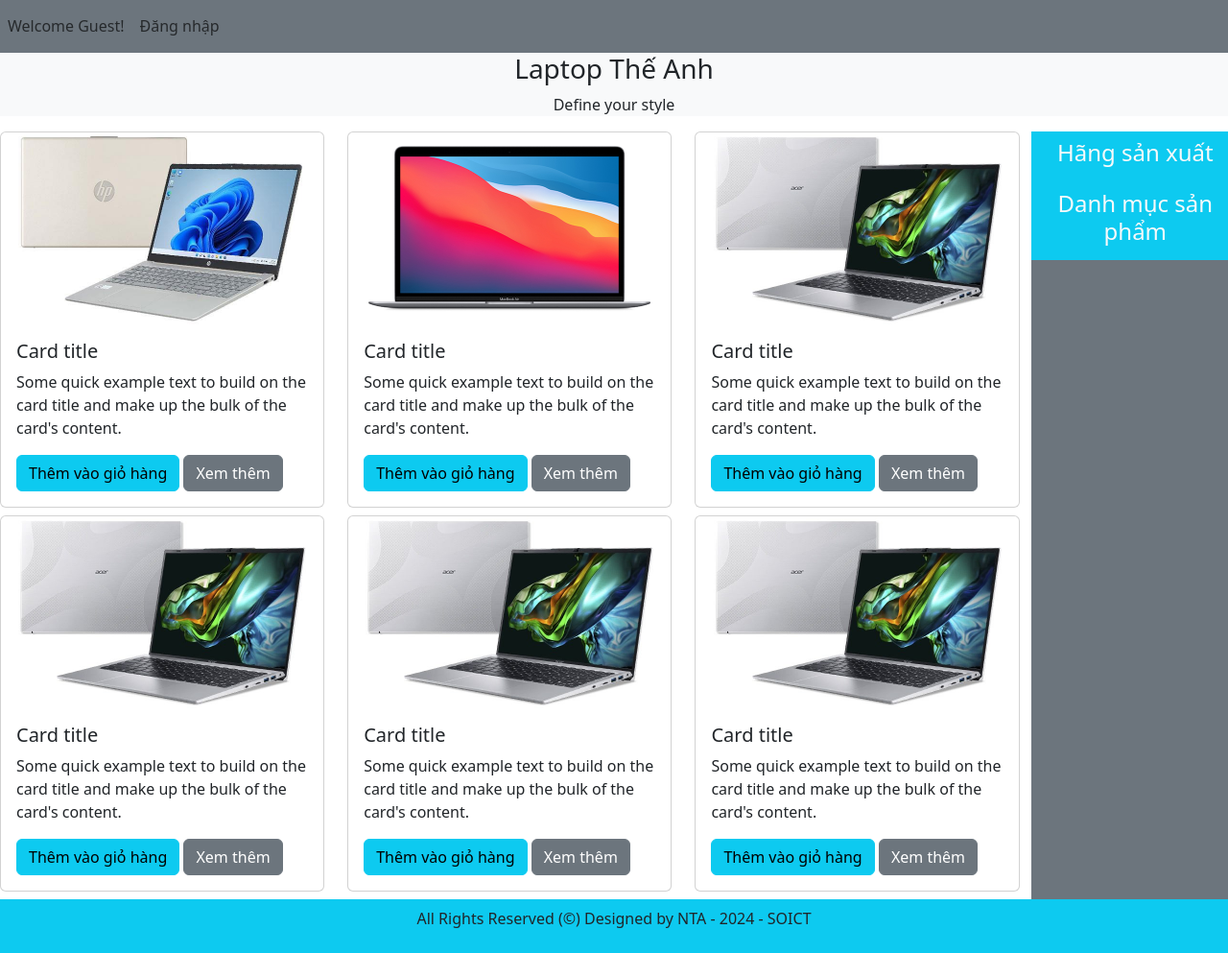
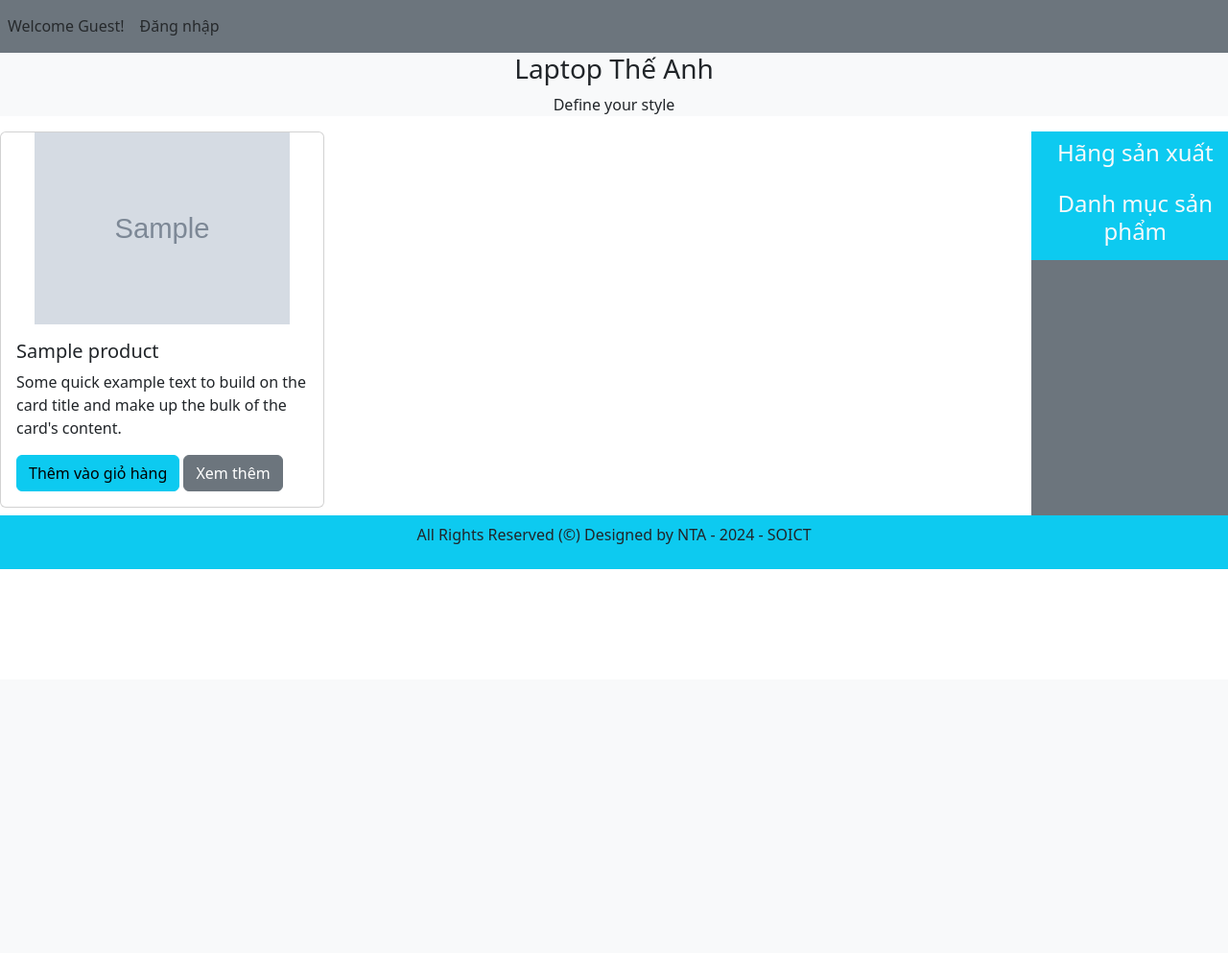
Before and after one commit to ntabodoiqua/Project1_EcomWebSite, a PHP site: page / in a window 1280 px wide. Shown: the part 92-1085 px from the top of the page at 96% size. After the commit the page ends 685 px from the top, so only its background shows below. Run offline with PHP 8.4, Linux system fonts and the light colour scheme; tables that the repository leaves empty or names only in its code hold one stand-in row (values such as "Sample post"); grey boxes marked "Sample" are stand-in pictures.

Commit message:
display web

```diff
--- a/admin_area/insert_product.php
+++ b/admin_area/insert_product.php
@@ -25,9 +25,9 @@ if(isset($_POST['insert_product'])){
         echo "<script>alert('Hãy điền hết các ô trống!')</script>";
         exit();
     } else{
-        move_uploaded_file($temp_image1,"./product_images/product_image1");
-        move_uploaded_file($temp_image2,"./product_images/product_image2");
-        move_uploaded_file($temp_image3,"./product_images/product_image3");
+        move_uploaded_file($temp_image1,"./product_images/$product_image1");
+        move_uploaded_file($temp_image2,"./product_images/$product_image2");
+        move_uploaded_file($temp_image3,"./product_images/$product_image3");
         // insert query
         $insert_products="insert into `products` (product_title, product_description, product_keyword, category_id, brand_id,
                             product_image1, product_image2, product_image3, product_price, date, status)
--- a/index.php
+++ b/index.php
@@ -82,76 +82,41 @@ referrerpolicy="no-referrer" />
 
  <!-- fourth child -->
   <div class="row">
-    <div class="col-md-10">
+  <div class="col-md-10">
         <!-- products -->
         <div class="row">
-            <div class="col-md-4 mb-2">
-            <div class="card" >
-  <img src="./images/hp-15.jpg" class="card-img-top" alt="...">
-  <div class="card-body">
-    <h5 class="card-title">Card title</h5>
-    <p class="card-text">Some quick example text to build on the card title and make up the bulk of the card's content.</p>
-    <a href="#" class="btn btn-info">Thêm vào giỏ hàng</a>
-    <a href="#" class="btn btn-secondary">Xem thêm</a>
+<!-- fetch products -->
+ <?php
+$select_query="select * from `products` order by rand()";
+$result_query=mysqli_query($con,$select_query);
+// $row=mysqli_fetch_assoc($result_query);
+// echo $row['product_title'];
+while($row=mysqli_fetch_assoc($result_query)){
+  $product_id=$row['product_id'];
+  $product_title=$row['product_title'];
+  $product_description=$row['product_description'];
+  $product_image1=$row['product_image1'];
+  $product_price=$row['product_price'];
+  $category_id=$row['category_id'];
+  $brand_id=$row['brand_id'];
+  echo "<div class='col-md-4 mb-2'>
+  <div class='card' >
+    <img src='./admin_area/product_images/$product_image1' class='card-img-top' alt='$product_title'>
+    <div class='card-body'>
+      <h5 class='card-title'>$product_title</h5>
+      <p class='card-text'>Some quick example text to build on the card title and make up the bulk of the card's content.</p>
+      <a href='#' class='btn btn-info'>Thêm vào giỏ hàng</a>
+      <a href='#' class='btn btn-secondary'>Xem thêm</a>
+    </div>
   </div>
-</div>
-            </div>
-            <div class="col-md-4 mb-2">
-            <div class="card">
-  <img src="./images/macbook-air-m1-2020.jpg" class="card-img-top" alt="...">
-  <div class="card-body">
-    <h5 class="card-title">Card title</h5>
-    <p class="card-text">Some quick example text to build on the card title and make up the bulk of the card's content.</p>
-    <a href="#" class="btn btn-info">Thêm vào giỏ hàng</a>
-    <a href="#" class="btn btn-secondary">Xem thêm</a>
+</div>";
+}
+ ?>
+
+<!-- row end -->
+
   </div>
-</div>
-            </div>
-            <div class="col-md-4 mb-2">
-            <div class="card">
-  <img src="./images/acer-aspire-lite-14.jpg" class="card-img-top" alt="...">
-  <div class="card-body">
-    <h5 class="card-title">Card title</h5>
-    <p class="card-text">Some quick example text to build on the card title and make up the bulk of the card's content.</p>
-    <a href="#" class="btn btn-info">Thêm vào giỏ hàng</a>
-    <a href="#" class="btn btn-secondary">Xem thêm</a>
-  </div>
-</div>
-            </div>
-            <div class="col-md-4 mb-2">
-            <div class="card">
-  <img src="./images/acer-aspire-lite-14.jpg" class="card-img-top" alt="...">
-  <div class="card-body">
-    <h5 class="card-title">Card title</h5>
-    <p class="card-text">Some quick example text to build on the card title and make up the bulk of the card's content.</p>
-    <a href="#" class="btn btn-info">Thêm vào giỏ hàng</a>
-    <a href="#" class="btn btn-secondary">Xem thêm</a>
-  </div>
-</div>
-            </div>
-            <div class="col-md-4 mb-2">
-            <div class="card">
-  <img src="./images/acer-aspire-lite-14.jpg" class="card-img-top" alt="...">
-  <div class="card-body">
-    <h5 class="card-title">Card title</h5>
-    <p class="card-text">Some quick example text to build on the card title and make up the bulk of the card's content.</p>
-    <a href="#" class="btn btn-info">Thêm vào giỏ hàng</a>
-    <a href="#" class="btn btn-secondary">Xem thêm</a>
-  </div>
-</div>
-        </div>
-        <div class="col-md-4 mb-2">
-            <div class="card">
-  <img src="./images/acer-aspire-lite-14.jpg" class="card-img-top" alt="...">
-  <div class="card-body">
-    <h5 class="card-title">Card title</h5>
-    <p class="card-text">Some quick example text to build on the card title and make up the bulk of the card's content.</p>
-    <a href="#" class="btn btn-info">Thêm vào giỏ hàng</a>
-    <a href="#" class="btn btn-secondary">Xem thêm</a>
-  </div>
-</div>
-    </div>
-</div>
+<!-- column end -->
 </div>
     <div class="col-md-2 bg-secondary p-0">
         <!-- brands to be displayed -->
```
Also changed, not shown: admin_area/product_images/BANGDIEM.png (added), admin_area/product_images/Screenshot 2023-03-21 220325.png (added), admin_area/product_images/Screenshot 2023-07-18 191229.png (added), admin_area/product_images/Screenshot 2023-10-31 204905.png (added), admin_area/product_images/Screenshot 2023-11-13 191923.png (added), admin_area/product_images/Screenshot 2024-03-13 125822.png (added), admin_area/product_images/Screenshot 2024-04-11 191347.png (added), admin_area/product_images/Screenshot 2024-08-26 185601.png (added), admin_area/product_images/cau1.png (added), 6 other files.
